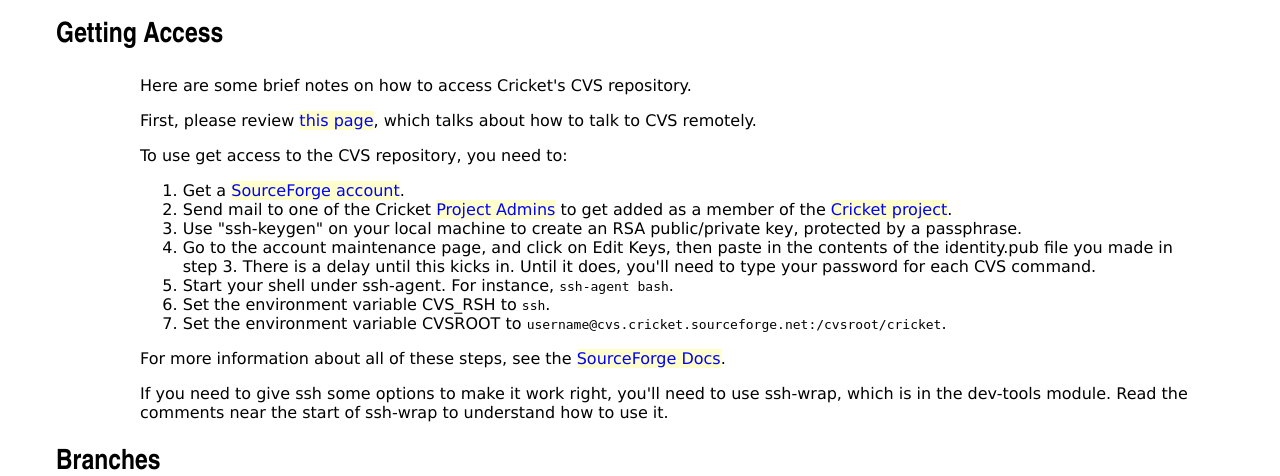
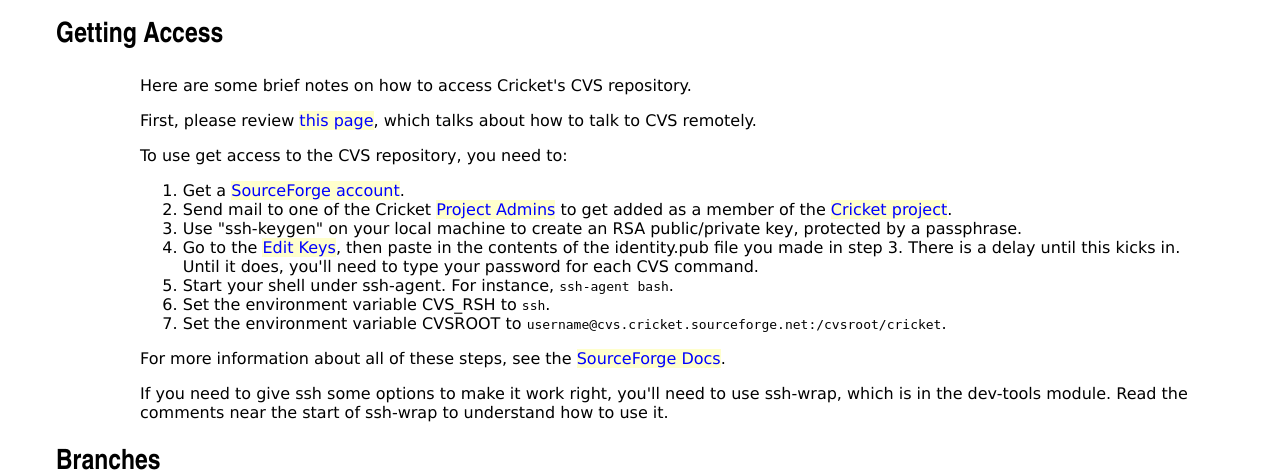
Before and after one commit to CricketRRD/CricketRRD.github.io, a PHP site: page /devel/devel.php in a window 1280 px wide. Shown: the part 272-748 px from the top of the page. Run offline with PHP 8.4, Linux system fonts and the light colour scheme.

Commit message:
Added a link to the page with the SSH keys.

```diff
--- a/content/devel/devel.php
+++ b/content/devel/devel.php
@@ -20,8 +20,7 @@
 				repository.
 			</p>
 			<p>
-				First, please review <a href="http://sfdocs.sourceforge.net/sfdocs/display_topic.php?topicid=14">this
-					page</a>, which talks about how to talk to CVS remotely.
+				First, please review <a href="http://sfdocs.sourceforge.net/sfdocs/display_topic.php?topicid=14">this page</a>, which talks about how to talk to CVS remotely.
 			</p>
 			<p>
 				To use get access to the CVS repository, you need to:
@@ -43,7 +42,7 @@
 					public/private key, protected by a passphrase.
 				</li>
 				<li>
-					Go to the account maintenance page, and click on Edit Keys,
+					Go to the <a href="http://sourceforge.net/account/editsshkeys.php">Edit Keys</a>,
 					then paste in the contents of the identity.pub file you made
 					in step 3. There is a delay until this kicks in. Until it does,
 					you'll need to type your password for each CVS command.
```
